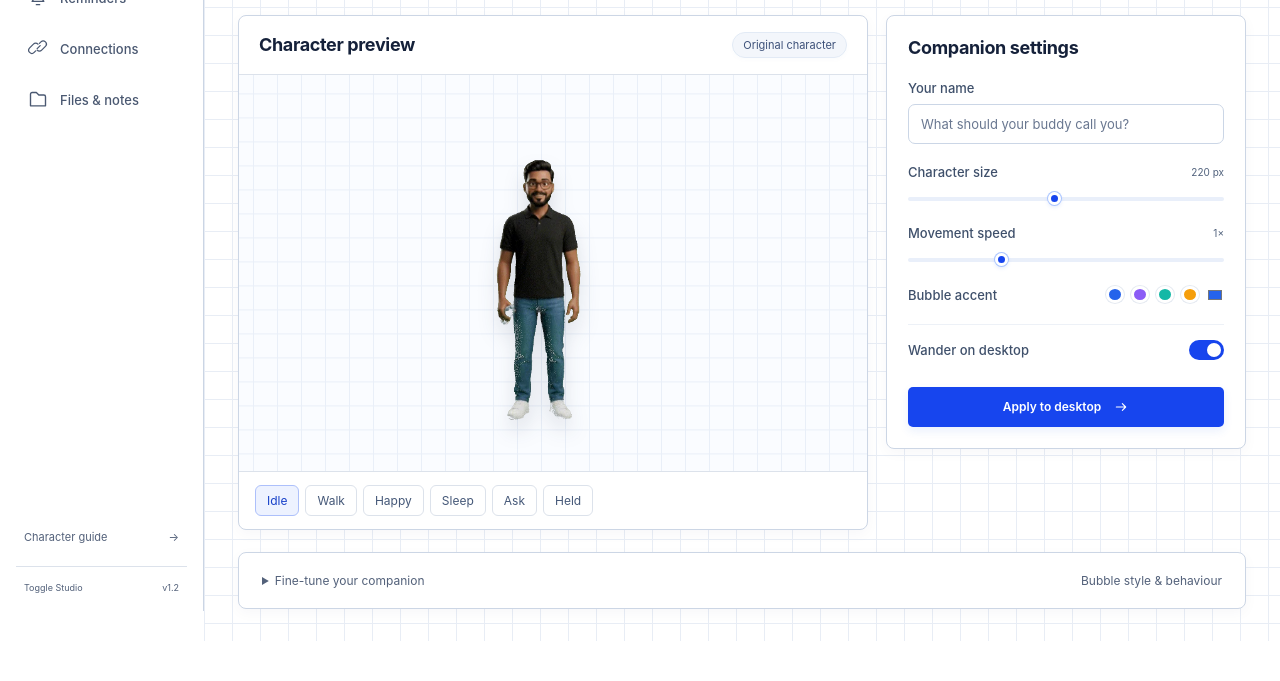
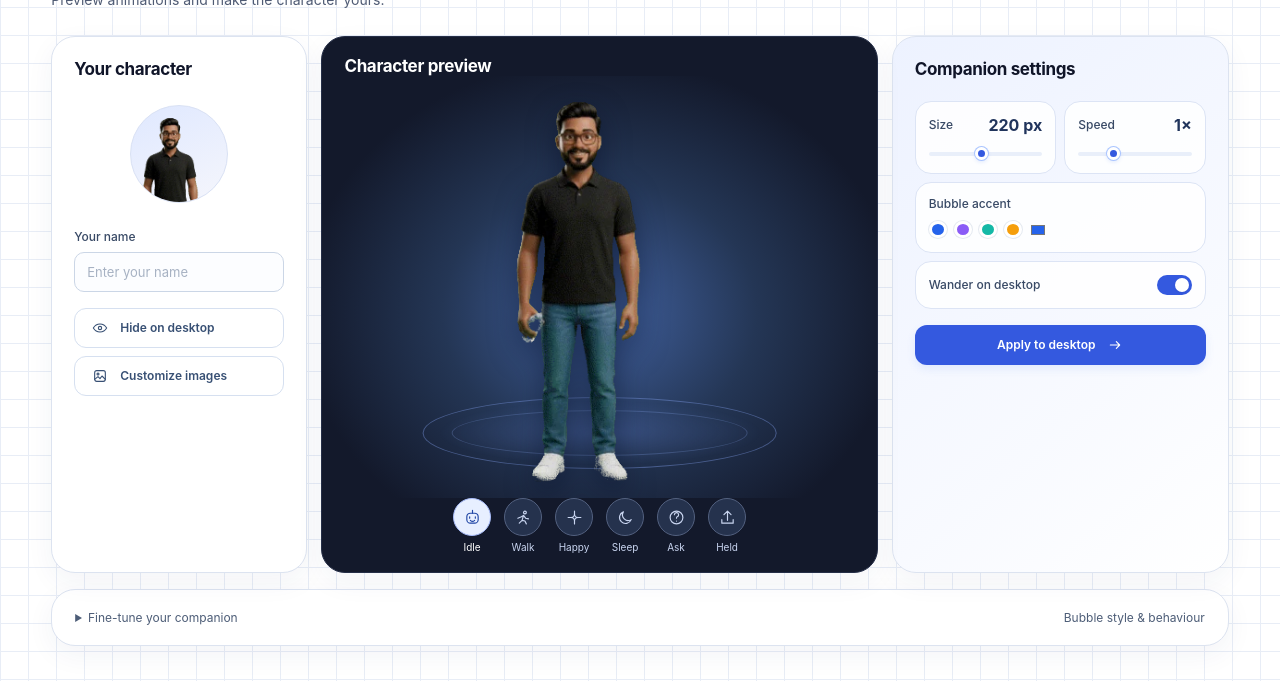
Before and after one commit to deenazar/doggle, an Electron app: page pixelfriend-v5/renderer/studio.html in a window 1280 px wide. Shown: the part 189-870 px from the top of the page. Before the commit the page ends 830 px from the top, so only its background shows below. Drawn offline with Linux system fonts and the light colour scheme; no server answers.

Commit message:
Rework Toggle Studio around a portrait showcase and white grid

```diff
--- a/pixelfriend-v5/renderer/studio-avatar.css
+++ b/pixelfriend-v5/renderer/studio-avatar.css
@@ -1,123 +1,183 @@
 :root {
-  --blue: #1745ee;
-  --ink: #15213a;
-  --muted: #53617a;
-  --border: #dce2eb;
-  --grid: #e8edf5;
-  --mono: ui-monospace, SFMono-Regular, Consolas, monospace;
+  --blue: #3459df;
+  --ink: #101529;
+  --muted: #505a72;
+  --border: #dce3f0;
+  --grid: #e8edf6;
   background: #fff;
-  font-size: 15px;
 }
-.workspace-main, #splash {
+body, #splash {
   background-color: #fff;
   background-image: linear-gradient(to right, var(--grid) 1px, transparent 1px),
     linear-gradient(to bottom, var(--grid) 1px, transparent 1px);
   background-size: 28px 28px;
 }
-.workspace-main { min-height: 100vh; }
-.sidebar { width: 204px; border-right: 1px solid #cbd5e4; padding: 29px 16px 18px; }
-.sidebar nav { margin-top: 38px; }
-.workspace-main { margin-left: 204px; width: calc(100% - 204px); }
-.brand { font-size: 34px; color: var(--blue); }
-.nav-item { font-size: 13px; padding: 13px 12px; color: #4a5871; }
-.nav-item.active { background: #edf1ff; color: var(--blue); box-shadow: inset 3px 0 var(--blue); border-radius: 5px; }
-.guide-link, .sidebar-footer { color: #53617a; }
-.topbar { height: 62px; font-size: 13px; background: #fff; }
-.breadcrumb, .local-badge { color: #53617a; }
-main { padding: 32px 34px; max-width: 1470px; }
-.page-heading { margin-bottom: 22px; }
-.page-heading h1 { font-size: clamp(31px, 4.2vw, 58px); line-height: 1; letter-spacing: -.065em; font-weight: 750; }
-.page-heading p { font-size: 14px; color: #475670; }
-.studio-grid { grid-template-columns: minmax(0, 1.75fr) minmax(290px, 1fr); gap: 18px; align-items: start; }
-.preview-card, .customize-card, .section-card, .feature-card, .advanced-card {
-  border: 1px solid #ccd6e5; border-radius: 8px; box-shadow: 0 4px 14px #152a5109;
-}
-.preview-card { background: #fff; }
-.card-topline {
-  position: static;
+.app-shell { display: block; }
+.app-header {
   display: flex;
   align-items: center;
-  gap: 12px;
-  padding: 16px 20px;
+  justify-content: space-between;
+  gap: 20px;
+  min-height: 74px;
+  padding: 12px clamp(18px, 4vw, 56px);
+  background: #ffffffed;
   border-bottom: 1px solid var(--border);
 }
-.preview-label {
-  flex-shrink: 0;
-  color: #3d5179;
-  background: #f3f6fb;
-  font-size: 11px;
-  padding: 5px 10px;
+.brand { padding: 0; font-size: 30px; white-space: nowrap; }
+.app-header nav { display: flex; gap: 4px; padding: 4px; border-radius: 26px; background: #f1f4fa; }
+.app-header .nav-item {
+  width: auto;
+  gap: 7px;
+  margin: 0;
+  padding: 9px 13px;
+  border-radius: 22px;
+  font-size: 12px;
+  color: #49546e;
+  white-space: nowrap;
 }
+.app-header .nav-item svg { width: 16px; height: 16px; }
+.app-header .nav-item.active { background: #fff; color: #2549c8; box-shadow: 0 2px 6px #1b2f6216; }
+.workspace-main { margin: 0; width: 100%; }
+main { max-width: 1460px; padding: 35px clamp(18px, 4vw, 56px); }
+.page-heading { margin-bottom: 24px; }
+.page-heading h1 { font-size: clamp(32px, 4.6vw, 58px); line-height: 1; letter-spacing: -.065em; }
+.page-heading p { font-size: 14px; color: #4f5b74; }
+.studio-grid {
+  display: grid;
+  grid-template-columns: minmax(180px, .76fr) minmax(320px, 1.65fr) minmax(255px, 1fr);
+  align-items: stretch;
+  gap: 14px;
+}
+.profile-card, .preview-card, .customize-card, .section-card, .advanced-card {
+  border: 1px solid var(--border);
+  border-radius: 24px;
+  box-shadow: 0 9px 28px #1d34700e;
+}
+.profile-card, .customize-card { padding: 22px; background: #fff; }
+.profile-card h2, .customize-card h2, .card-topline h2 { font-size: 17px; font-weight: 700; }
+.profile-portrait {
+  display: grid;
+  place-items: center;
+  overflow: hidden;
+  width: 98px;
+  height: 98px;
+  margin: 26px auto;
+  border-radius: 50%;
+  background: linear-gradient(155deg, #dfe8ff, #f5f6fc);
+  border: 1px solid #d9e1f4;
+}
+.profile-portrait img { width: auto; height: 180px; align-self: start; margin-top: 8px; }
+.profile-card .field { margin-bottom: 16px; }
+.profile-actions { display: grid; gap: 8px; }
+.profile-actions .button { justify-content: flex-start; white-space: normal; text-align: left; }
+.preview-card { position: relative; isolation: isolate; background: #13192b; color: #fff; border-color: #252e47; }
+.card-topline { position: relative; padding: 19px 22px 0; z-index: 1; }
 .stage {
+  position: relative;
   display: grid;
   place-items: center;
   flex: none;
+  height: clamp(340px, 33vw, 484px);
   min-height: 0;
-  height: clamp(330px, 31vw, 455px);
-  background-color: #fafcff;
-  background-image: linear-gradient(to right, #e9eff8 1px, transparent 1px),
-    linear-gradient(to bottom, #e9eff8 1px, transparent 1px);
-  background-size: 24px 24px;
-  background-position: center;
+  background: radial-gradient(ellipse at 50% 56%, #4262a1 0%, #243655 40%, #13192b 76%);
+}
+.stage-platform {
+  position: absolute;
+  bottom: 7%;
+  left: 50%;
+  width: 64%;
+  height: 17%;
+  transform: translateX(-50%);
+  border-radius: 50%;
+  border: 1px solid #819de96b;
+  background: radial-gradient(ellipse at center, #7598f93d, transparent 65%);
+}
+.stage-platform::before {
+  content: '';
+  position: absolute;
+  inset: 17% 8%;
+  border: 1px solid #89a6ec42;
+  border-radius: inherit;
 }
 #originalPreview {
+  z-index: 1;
   position: static;
   width: auto;
-  height: clamp(35%, calc(63% * var(--avatar-scale, 1)), 91%);
-  max-width: 90%;
+  height: clamp(43%, calc(92% * var(--avatar-scale, 1)), 100%);
+  max-width: 94%;
+  object-fit: contain;
   transform: none;
-  filter: drop-shadow(0 12px 10px #19294a24);
+  filter: drop-shadow(0 12px 14px #0710298c);
 }
 .mood-controls {
   display: flex;
   flex-wrap: wrap;
-  gap: 6px;
-  padding: 13px 16px;
-  border-top: 1px solid var(--border);
+  justify-content: center;
+  gap: 9px;
+  padding: 0 12px 19px;
+  margin-top: auto;
 }
 .mood-controls button {
-  padding: 7px 11px;
-  border: 1px solid var(--border);
-  border-radius: 6px;
-  background: white;
-  color: #455878;
-  font-size: 12px;
+  display: grid;
+  justify-items: center;
+  gap: 5px;
+  min-width: 42px;
+  padding: 0;
+  background: none;
+  border: 0;
+  color: #c9d5f0;
+  font-size: 10px;
 }
-.mood-controls button[aria-pressed=true] {
-  border-color: #adc0fb;
-  background: #edf2ff;
-  color: #1740c9;
+.mood-icon {
+  display: grid;
+  place-items: center;
+  width: 38px;
+  height: 38px;
+  border-radius: 50%;
+  border: 1px solid #536180;
+  background: #25324d;
+  transition: background .15s, transform .15s;
 }
-.customize-card { padding: 21px; }
-h2 { font-size: 18px; }
-label { color: #3f506b; font-size: 13px; }
-input:not([type=range],[type=checkbox],[type=color]), select, textarea { font-size: 13px; background: #fff; border-color: #cbd6e6; }
-input::placeholder, textarea::placeholder { color: #697790; }
-.button { min-height: 40px; font-size: 12px; border-radius: 5px; }
-.button.secondary { border-color: #cbd6e6; color: #35496e; }
-.save-hint, output { color: #50617c; font-size: 10px; }
+.mood-icon svg { width: 17px; height: 17px; }
+.mood-controls button:hover .mood-icon { transform: translateY(-2px); }
+.mood-controls button[aria-pressed=true] { color: #fff; }
+.mood-controls button[aria-pressed=true] .mood-icon { background: #e7efff; color: #2147a5; border-color: #a8bcfa; }
+.customize-card { background: linear-gradient(140deg, #edf2ff, #f8faff 65%, #fff); }
+.settings-grid { display: grid; grid-template-columns: 1fr 1fr; gap: 8px; }
+.setting-tile { min-width: 0; padding: 13px; border-radius: 16px; border: 1px solid #dce4f5; background: #ffffffde; }
+.setting-tile .label-row { flex-wrap: wrap; gap: 6px; }
+.setting-tile output { font-size: 16px; font-weight: 650; color: #20345c; }
+.accent-tile, .roam-tile { grid-column: 1 / -1; }
+.accent-tile .swatches { margin-top: 10px; }
+.roam-tile { display: flex; align-items: center; justify-content: space-between; gap: 8px; }
+.customize-card > .button { margin-top: 16px; }
+label { font-size: 12px; color: #384965; }
+input:not([type=range],[type=checkbox],[type=color]), select, textarea { font-size: 13px; border-radius: 10px; border-color: #cbd6e6; }
+.button { min-height: 39px; font-size: 12px; border-radius: 12px; }
+.button.secondary { border-color: #d6e0f0; color: #385074; }
+.advanced-card { margin-top: 16px; }
+.advanced-card summary, .advanced-card summary span, .muted { color: #4d5d77; font-size: 12px; }
 .save-hint:empty { display: none; }
-.feature-card h3 { color: #263b62; font-size: 14px; }
-.feature-card p, .advanced-card summary, .advanced-card summary span, .muted { color: #53617a; font-size: 12px; }
-#splash::before { content: ''; position: absolute; inset: 15%; border: 1px solid #c2d2f7; pointer-events: none; }
-.splash-word { animation: assemble-logo .85s cubic-bezier(.2,.7,.15,1) both; }
-#splash > p { font: 11px var(--mono); letter-spacing: .2em; color: #455e8a; }
-@keyframes assemble-logo {
-  from { clip-path: inset(0 100% 0 0); transform: translateX(-22px); }
-  to { clip-path: inset(0 0 0 0); transform: translateX(0); }
-}
-@media (max-width: 1100px) {
-  .sidebar { width: 170px; padding-inline: 11px; }
-  .workspace-main { margin-left: 170px; width: calc(100% - 170px); }
-  main { padding: 26px 20px; }
-  .studio-grid { grid-template-columns: minmax(0, 1fr) 280px; gap: 12px; }
+#toast { left: 50%; }
+@media (max-width: 1000px) {
+  .studio-grid { grid-template-columns: minmax(0, 1.4fr) minmax(235px, 1fr); }
+  .profile-card { grid-column: 1 / -1; display: grid; grid-template-columns: auto minmax(125px, 1fr) minmax(155px, 1fr) auto; align-items: center; gap: 14px; }
+  .profile-portrait { grid-column: 1; grid-row: 1; width: 58px; height: 58px; margin: 0; }
+  .profile-portrait img { height: 112px; margin-top: 3px; }
+  .profile-card .field { margin: 0; }
+  .profile-actions { display: flex; flex-wrap: wrap; }
 }
 @media (max-width: 800px) {
-  .sidebar { width: 64px; padding: 22px 8px; }
-  .brand, .nav-item { font-size: 0; }
-  .workspace-main { margin-left: 64px; width: calc(100% - 64px); }
+  .app-header { gap: 8px; flex-wrap: wrap; }
+  .app-header nav { order: 1; width: 100%; flex-wrap: wrap; justify-content: center; }
+  .app-header .nav-item { padding-inline: 10px; }
+  .profile-card { grid-template-columns: auto 1fr; }
+  .profile-card .field, .profile-actions { grid-column: 1 / -1; }
+}
+@media (max-width: 620px) {
   .studio-grid { grid-template-columns: minmax(0, 1fr); }
+  .preview-card { grid-row: 1; }
 }
 @media (prefers-reduced-motion: reduce) {
-  .splash-word { animation: none; }
+  .mood-controls button:hover .mood-icon { transform: none; }
 }
--- a/pixelfriend-v5/renderer/studio.html
+++ b/pixelfriend-v5/renderer/studio.html
@@ -10,38 +10,48 @@
 </defs></svg>
 <div id="splash" aria-label="Welcome to Toggle"><div class="splash-word"><span class="brand-mark"><i></i></span><span>toggle<span class="brand-dot">.</span></span></div><p>CHARACTER STUDIO</p><div class="splash-progress"></div></div>
 <div class="app-shell">
-<aside class="sidebar"><a class="brand" href="#" aria-label="Toggle home"><span class="brand-mark"><i></i></span>toggle<span class="brand-dot">.</span></a>
+<header class="app-header"><a class="brand" href="#" aria-label="Toggle home"><span class="brand-mark"><i></i></span>toggle<span class="brand-dot">.</span></a>
 <nav aria-label="Main navigation">
 <button class="nav-item active" data-page="character" aria-current="page"><svg><use href="#i-face"/></svg>Character studio</button>
 <button class="nav-item" data-page="reminders"><svg><use href="#i-bell"/></svg>Reminders</button>
 <button class="nav-item" data-page="connections"><svg><use href="#i-link"/></svg>Connections</button>
 <button class="nav-item" data-page="tools"><svg><use href="#i-folder"/></svg>Files & notes</button>
-</nav><div class="sidebar-bottom"><button id="openGuide" class="guide-link">Character guide <span aria-hidden="true">→</span></button><div class="sidebar-footer"><span>Toggle Studio</span><span>v1.2</span></div></div></aside>
-<div class="workspace-main"><header class="topbar"><div><span class="breadcrumb">Workspace</span><span class="slash">/</span><span id="breadcrumb">Character studio</span></div><div class="topbar-right"><span class="local-badge"><i></i> On your device</span><button id="toggleVisibility" class="icon-button" title="Show or hide desktop companion" aria-label="Hide desktop companion">◉</button></div></header>
-<main><div class="page-heading"><div><h1 id="pageTitle">Desktop companion</h1><p id="pageSubtitle">Preview your character and adjust how it behaves on your desktop.</p></div><button id="guideTop" class="button secondary">Character guide <span aria-hidden="true">→</span></button></div>
+</nav><button id="openGuide" class="button secondary header-guide">Guide</button></header>
+<div class="workspace-main">
+<main><div class="page-heading"><div><h1 id="pageTitle">Desktop companion</h1><p id="pageSubtitle">Preview animations and make the character yours.</p></div></div>
 <section id="characterPage" class="page-panel">
 <div class="studio-grid">
+<section class="profile-card" aria-labelledby="profileTitle">
+  <h2 id="profileTitle">Your character</h2>
+  <div class="profile-portrait"><img src="avatars/idle.webp" alt=""></div>
+  <div class="field"><label for="buddyName">Your name</label><input id="buddyName" maxlength="80" placeholder="Enter your name"></div>
+  <div class="profile-actions">
+    <button id="toggleVisibility" type="button" class="button secondary"><svg aria-hidden="true" viewBox="0 0 24 24"><path d="M2 12s3.5-6 10-6 10 6 10 6-3.5 6-10 6-10-6-10-6z"/><circle cx="12" cy="12" r="2.5"/></svg><span id="visibilityLabel">Hide on desktop</span></button>
+    <button id="guideTop" type="button" class="button secondary"><svg aria-hidden="true" viewBox="0 0 24 24"><rect x="4" y="4" width="16" height="16" rx="3"/><circle cx="9" cy="9" r="1.5"/><path d="m4 17 5-4 3 3 3-4 5 5"/></svg>Customize images</button>
+  </div>
+</section>
 <section class="preview-card" aria-label="Character preview">
   <div class="card-topline">
     <h2>Character preview</h2>
-    <span class="preview-label">Original character</span>
+
   </div>
   <div id="stage" class="stage">
+    <div class="stage-platform" aria-hidden="true"></div>
     <img id="originalPreview" src="avatars/idle.webp" alt="Original character in its idle animation">
   </div>
   <div class="mood-controls" role="group" aria-label="Preview an original character animation">
-    <button type="button" data-mood="idle" aria-pressed="true">Idle</button>
-    <button type="button" data-mood="walk" aria-pressed="false">Walk</button>
-    <button type="button" data-mood="happy" aria-pressed="false">Happy</button>
-    <button type="button" data-mood="sleep" aria-pressed="false">Sleep</button>
-    <button type="button" data-mood="ask" aria-pressed="false">Ask</button>
-    <button type="button" data-mood="held" aria-pressed="false">Held</button>
+    <button type="button" data-mood="idle" aria-pressed="true"><span class="mood-icon"><svg aria-hidden="true" viewBox="0 0 24 24"><use href="#i-face"/></svg></span>Idle</button>
+    <button type="button" data-mood="walk" aria-pressed="false"><span class="mood-icon"><svg aria-hidden="true" viewBox="0 0 24 24"><circle cx="14" cy="5" r="2"/><path d="m4 13 5-2 3-2 3 4 4 1m-7-5-2 7-4 4m4-4 4 1 2 4"/></svg></span>Walk</button>
+    <button type="button" data-mood="happy" aria-pressed="false"><span class="mood-icon"><svg aria-hidden="true" viewBox="0 0 24 24"><path d="M12 3v4m0 10v4M3 12h4m10 0h4M12 7a5 5 0 0 0 5 5 5 5 0 0 0-5 5 5 5 0 0 0-5-5 5 5 0 0 0 5-5z"/></svg></span>Happy</button>
+    <button type="button" data-mood="sleep" aria-pressed="false"><span class="mood-icon"><svg aria-hidden="true" viewBox="0 0 24 24"><path d="M20 15A8 8 0 0 1 9 4a8.5 8.5 0 1 0 11 11z"/></svg></span>Sleep</button>
+    <button type="button" data-mood="ask" aria-pressed="false"><span class="mood-icon"><svg aria-hidden="true" viewBox="0 0 24 24"><path d="M9 8a3 3 0 1 1 4 3c-1 .5-1 1-1 2m0 4h.01"/><circle cx="12" cy="12" r="9"/></svg></span>Ask</button>
+    <button type="button" data-mood="held" aria-pressed="false"><span class="mood-icon"><svg aria-hidden="true" viewBox="0 0 24 24"><use href="#i-upload"/></svg></span>Held</button>
   </div>
 </section>
-<section class="customize-card"><div class="card-title"><h2>Companion settings</h2></div><div class="field"><label for="buddyName">Your name</label><input id="buddyName" maxlength="80" placeholder="What should your buddy call you?"></div><div class="field"><div class="label-row"><label for="size">Character size</label><output id="sizeOutput">220 px</output></div><input id="size" type="range" min="100" max="360" value="220"></div>
-<div class="field"><div class="label-row"><label for="speed">Movement speed</label><output id="speedOutput">1×</output></div><input id="speed" type="range" min="0.2" max="3" step="0.1" value="1"></div>
-<div class="field compact-field"><label for="accent">Bubble accent</label><div class="swatches"><button data-color="#2563eb" class="swatch blue" aria-label="Blue accent"></button><button data-color="#8b5cf6" class="swatch violet" aria-label="Violet accent"></button><button data-color="#14b8a6" class="swatch mint" aria-label="Mint accent"></button><button data-color="#f59e0b" class="swatch amber" aria-label="Amber accent"></button><input id="accent" type="color" value="#2563eb" aria-label="Custom accent color"></div></div>
-<label class="toggle-row"><span>Wander on desktop</span><input id="roam" type="checkbox" class="switch" checked></label>
+<section class="customize-card"><div class="card-title"><h2>Companion settings</h2></div><div class="settings-grid"><div class="setting-tile"><div class="label-row"><label for="size">Size</label><output id="sizeOutput">220 px</output></div><input id="size" type="range" min="100" max="360" value="220"></div>
+<div class="setting-tile"><div class="label-row"><label for="speed">Speed</label><output id="speedOutput">1×</output></div><input id="speed" type="range" min="0.2" max="3" step="0.1" value="1"></div>
+<div class="setting-tile accent-tile"><label for="accent">Bubble accent</label><div class="swatches"><button data-color="#2563eb" class="swatch blue" aria-label="Blue accent"></button><button data-color="#8b5cf6" class="swatch violet" aria-label="Violet accent"></button><button data-color="#14b8a6" class="swatch mint" aria-label="Mint accent"></button><button data-color="#f59e0b" class="swatch amber" aria-label="Amber accent"></button><input id="accent" type="color" value="#2563eb" aria-label="Custom accent color"></div></div>
+<label class="setting-tile roam-tile"><span>Wander on desktop</span><input id="roam" type="checkbox" class="switch" checked></label></div>
 <button id="applyCharacter" class="button primary wide">Apply to desktop <svg><use href="#i-arrow"/></svg></button><p class="save-hint" id="saveHint"></p></section></div>
 <details class="advanced-card"><summary>Fine-tune your companion <span>Bubble style & behaviour</span></summary><div class="form-grid"><label>Speech bubble <select id="bubbleStyle"><option value="float">Floating</option><option value="comic">Comic</option><option value="card">Dark card</option></select></label><label class="toggle-row">Celebration laps<input id="lap" class="switch" type="checkbox"></label><label class="toggle-row">Come closer for reminders<input id="come" class="switch" type="checkbox"></label><label class="toggle-row">Sound effects<input id="sound" class="switch" type="checkbox"></label><label class="toggle-row">Water progress meter<input id="meter" class="switch" type="checkbox"></label></div><button id="legacyAppearance" class="button secondary">Custom mood images & messages ↗</button><p class="muted">Use the desktop editor to replace individual mood images or videos and edit reminder messages.</p></details>
 </section>
--- a/pixelfriend-v5/studio/backend.js
+++ b/pixelfriend-v5/studio/backend.js
@@ -9,7 +9,7 @@ function registerStudio({ ipcMain, shell, getWindow, getBuddy, service }) {
     return window.webContents.executeJavaScript(`window.toggleDesktop.${method}(${value === undefined ? '' : JSON.stringify(value)})`);
   };
   const handlers = {
-    state: async () => ({ desktop: await buddy('getSettings'), agent: await service.state() }),
+    state: async () => ({ desktop: await buddy('getSettings'), agent: await service.state(), visible: getBuddy()?.isVisible() ?? false }),
     preferences: config => buddy('updateSettings',validatePreferences(config)),
     action: async (name,args={}) => {
       if (!['save_note','list_notes','preview_downloads','draft_email','read_inbox','read_calendar'].includes(name)) throw new Error('Unsupported studio action');
```
Also changed, not shown: pixelfriend-v5/renderer/studio.js (+14 -6 lines), docs/images/toggle-studio.png.
